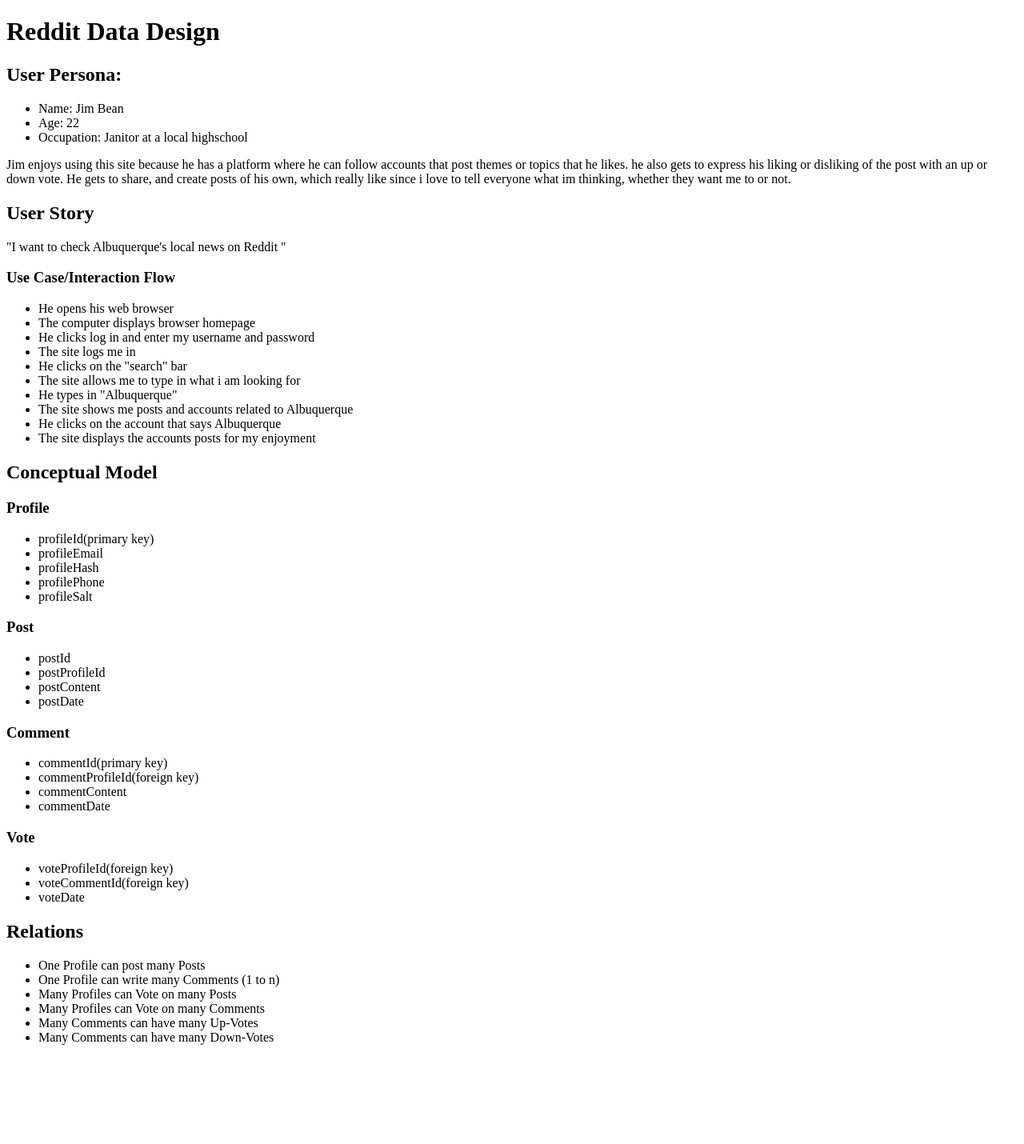
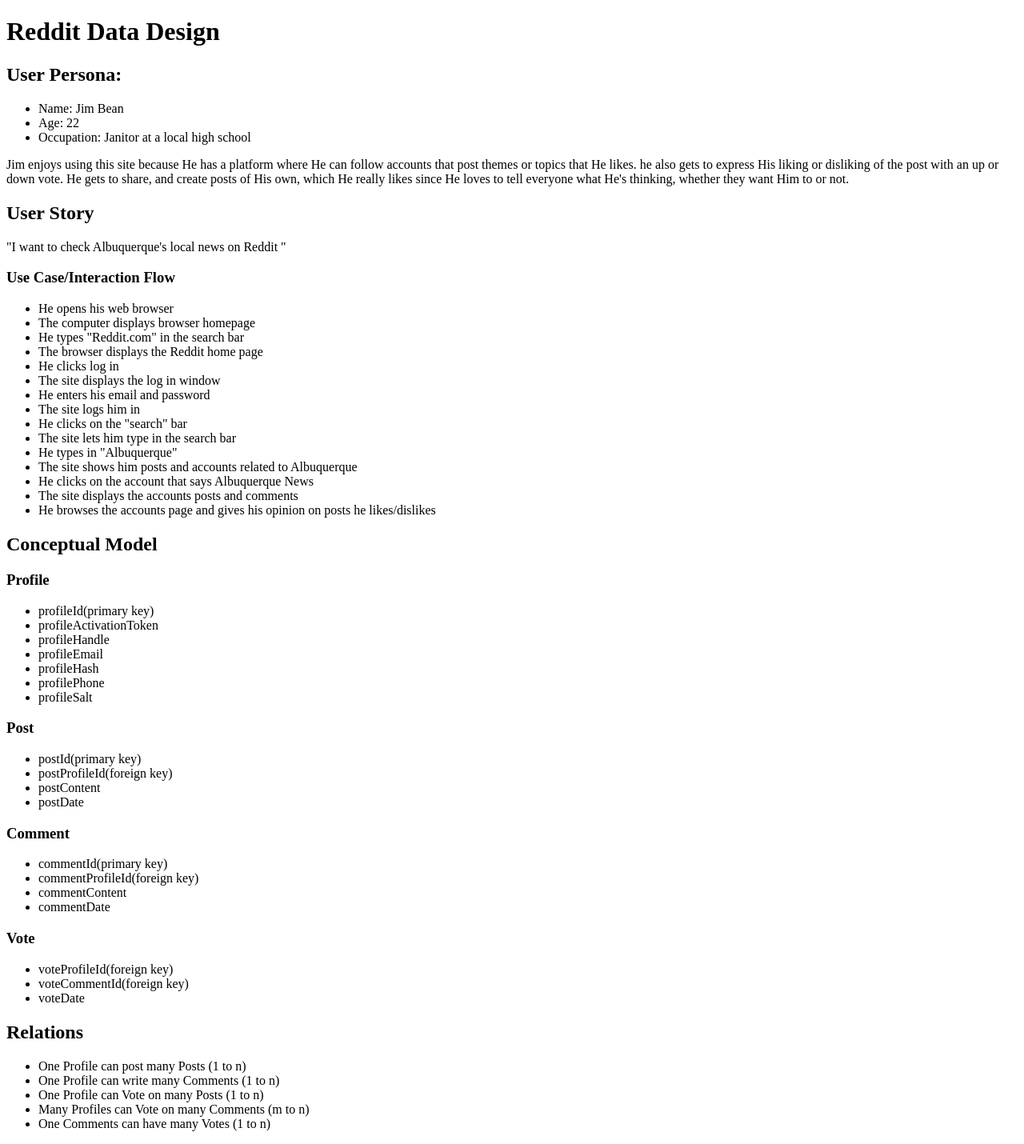
Before and after one commit to ChrisOwens505/datadesign, a PHP site: page / in a window 1280 px wide. Shown: the whole page at 80% size. Before the commit the page ends 1306 px from the top, so only its background shows below. Run offline with PHP 8.4, Linux system fonts and the light colour scheme.

Commit message:
made adjustments to profile table and post table.

```diff
--- a/index.php
+++ b/index.php
@@ -10,13 +10,13 @@
 		<ul>
 			<li>Name: Jim Bean</li>
 			<li>Age: 22</li>
-			<li>Occupation: Janitor at a local highschool</li>
+			<li>Occupation: Janitor at a local high school</li>
 		</ul>
-		<p>Jim enjoys using this site because he has a platform where he can
-			follow accounts that post themes or topics that he likes. he also gets
-			to express his liking or disliking of the post with an up or down vote.
-			He gets to share, and create posts of his own, which really like since i love to
-			tell everyone what im thinking, whether they want me to or not.
+		<p>Jim enjoys using this site because He has a platform where He can
+			follow accounts that post themes or topics that He likes. he also gets
+			to express His liking or disliking of the post with an up or down vote.
+			He gets to share, and create posts of His own, which He really likes since He loves to
+			tell everyone what He's thinking, whether they want Him to or not.
 		</p>
 <h2>User Story</h2>
 		<p>"I want to check Albuquerque's local news on Reddit "</p>
@@ -24,20 +24,26 @@
 		<ul>
 			<li>He opens his web browser</li>
 			<li>The computer displays browser homepage</li>
-
-			<li>He clicks log in and enter my username and password</li>
-			<li>The site logs me in</li>
+         <li>He types "Reddit.com" in the search bar</li>
+			<li>The browser displays the Reddit home page</li>
+			<li>He clicks log in </li>
+			<li>The site displays the log in window</li>
+			<li>He enters his email and password</li>
+			<li>The site logs him in</li>
 			<li>He clicks on the "search" bar</li>
-			<li>The site allows me to type in what i am looking for</li>
+			<li>The site lets him type in the search bar</li>
 			<li>He types in "Albuquerque"</li>
-			<li>The site shows me posts and accounts related to Albuquerque</li>
-			<li>He clicks on the account that says Albuquerque</li>
-			<li>The site displays the accounts posts for my enjoyment</li>
+			<li>The site shows him posts and accounts related to Albuquerque</li>
+			<li>He clicks on the account that says Albuquerque News</li>
+			<li>The site displays the accounts posts and comments</li>
+			<li>He browses the accounts page and gives his opinion on posts he likes/dislikes</li>
 		</ul>
 		<h2>Conceptual Model</h2>
 		<h3>Profile</h3>
 		<ul>
 			<li>profileId(primary key)</li>
+			<li>profileActivationToken</li>
+			<li>profileHandle</li>
 			<li>profileEmail</li>
 			<li>profileHash</li>
 			<li>profilePhone</li>
@@ -45,8 +51,8 @@
 		</ul>
 		<h3>Post</h3>
 		<ul>
-			<li>postId</li>
-			<li>postProfileId</li>
+			<li>postId(primary key)</li>
+			<li>postProfileId(foreign key)</li>
 			<li>postContent</li>
 			<li>postDate</li>
 		</ul>
@@ -65,12 +71,11 @@
 		</ul>
 		<h2>Relations</h2>
 		<ul>
-			<li>One Profile can post many Posts</li>
+			<li>One Profile can post many Posts (1 to n)</li>
 			<li>One Profile can write many Comments (1 to n)</li>
-			<li>Many Profiles can Vote on many Posts</li>
-			<li>Many Profiles can Vote on many Comments</li>
-			<li>Many Comments can have many Up-Votes</li>
-			<li>Many Comments can have many Down-Votes</li>
+			<li>One Profile can Vote on many Posts (1 to n)</li>
+			<li>Many Profiles can Vote on many Comments (m to n)</li>
+			<li>One Comments can have many Votes (1 to n)</li>
 		</ul>
 	</body>
 </html>
```
